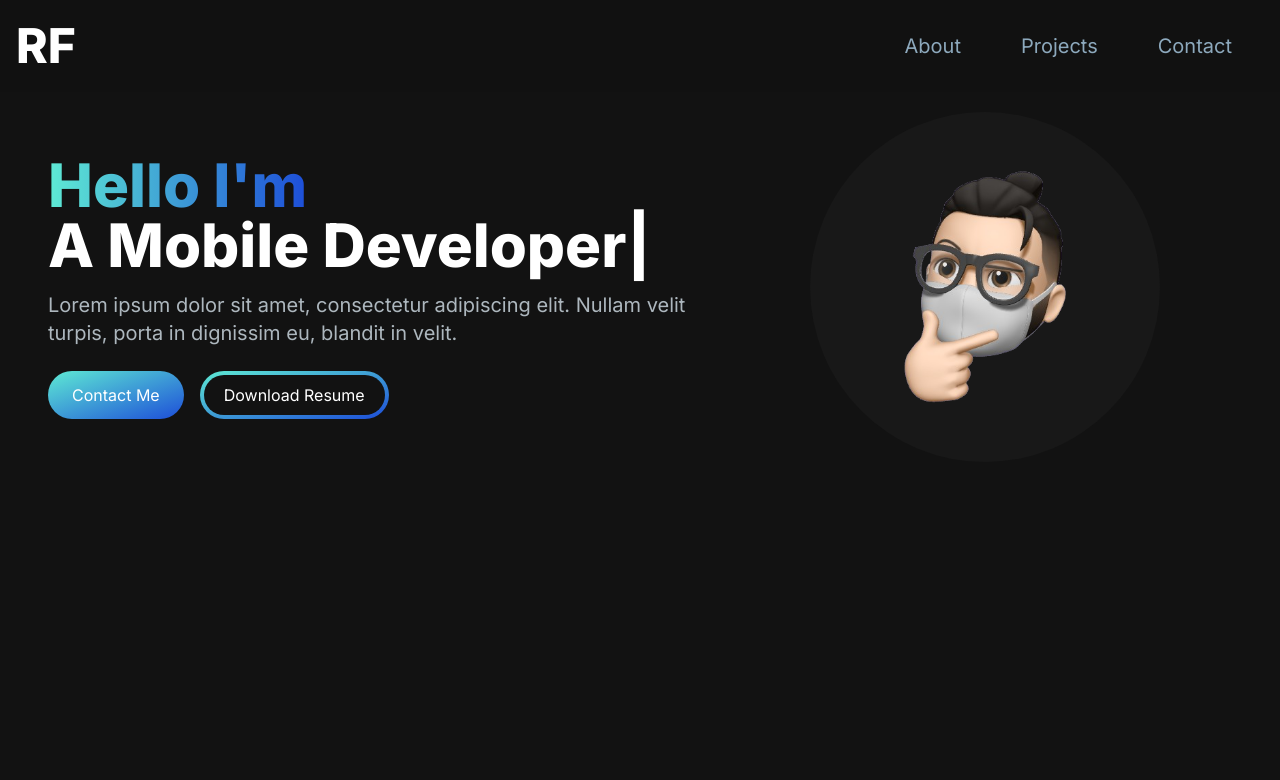
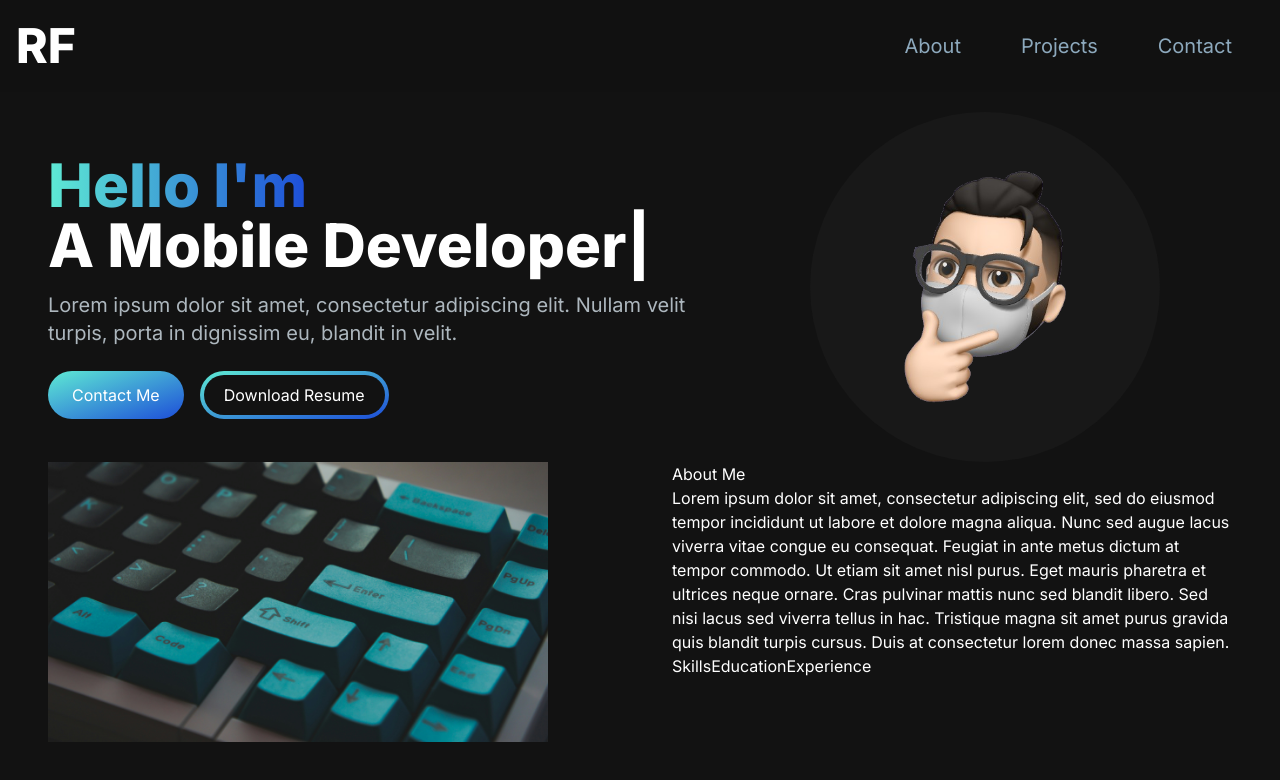
Before and after one commit to rayafarhadi/rayafarhadi.github.io, a Next.js app: page / in a window 1280 px wide. Shown: the top 780 px of the page. Built offline with nearby package versions, Linux system fonts and the light colour scheme.

Commit message:
added basic layout for about section

```diff
--- /dev/null
+++ b/app/components/AboutSection.jsx
@@ -0,0 +1,32 @@
+import React from "react";
+import Image from "next/image";
+
+const AboutSection = () => {
+  return (
+    <div className="text-white">
+      <div className="grid grid-cols-2 gap-16 items-start">
+        <Image src="/images/about-image.jpg" alt="" width={500} height={500} />
+        <div className="text-left flex flex-col h-full">
+          <h2>About Me</h2>
+          <p>
+            Lorem ipsum dolor sit amet, consectetur adipiscing elit, sed do
+            eiusmod tempor incididunt ut labore et dolore magna aliqua. Nunc sed
+            augue lacus viverra vitae congue eu consequat. Feugiat in ante metus
+            dictum at tempor commodo. Ut etiam sit amet nisl purus. Eget mauris
+            pharetra et ultrices neque ornare. Cras pulvinar mattis nunc sed
+            blandit libero. Sed nisi lacus sed viverra tellus in hac. Tristique
+            magna sit amet purus gravida quis blandit turpis cursus. Duis at
+            consectetur lorem donec massa sapien.
+          </p>
+          <div>
+            <span>Skills</span>
+            <span>Education</span>
+            <span>Experience</span>
+          </div>
+        </div>
+      </div>
+    </div>
+  );
+};
+
+export default AboutSection;
--- a/app/page.js
+++ b/app/page.js
@@ -1,3 +1,4 @@
+import AboutSection from "./components/AboutSection";
 import HeroSection from "./components/HeroSection";
 import Navbar from "./components/Navbar";
 
@@ -7,6 +8,7 @@ export default function Home() {
       <Navbar />
       <div className="container mt-24 mx-auto px-12 py-4">
         <HeroSection />
+        <AboutSection />
       </div>
     </main>
   );
```
Also changed, not shown: public/images/about-image.jpg (added).
